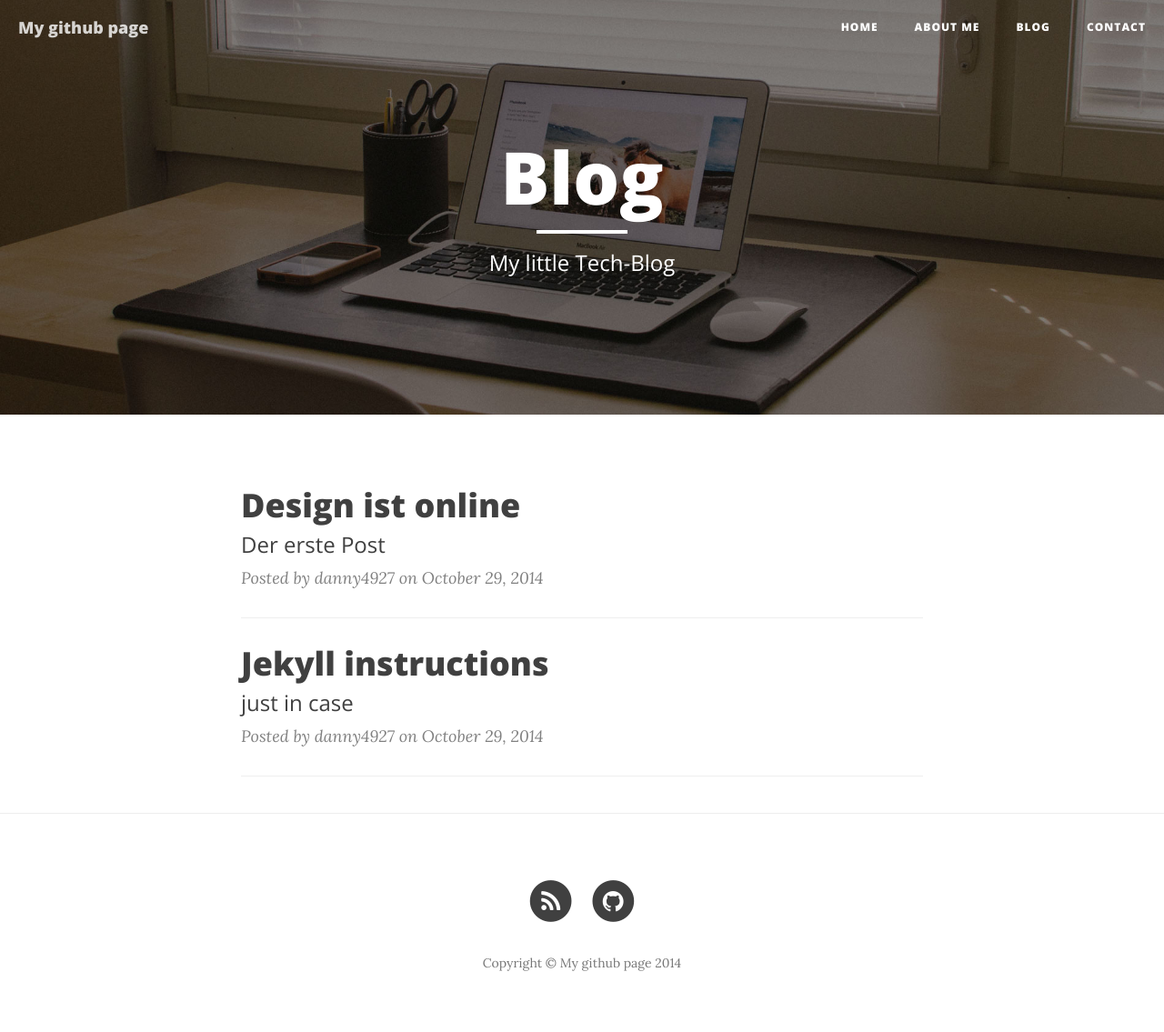
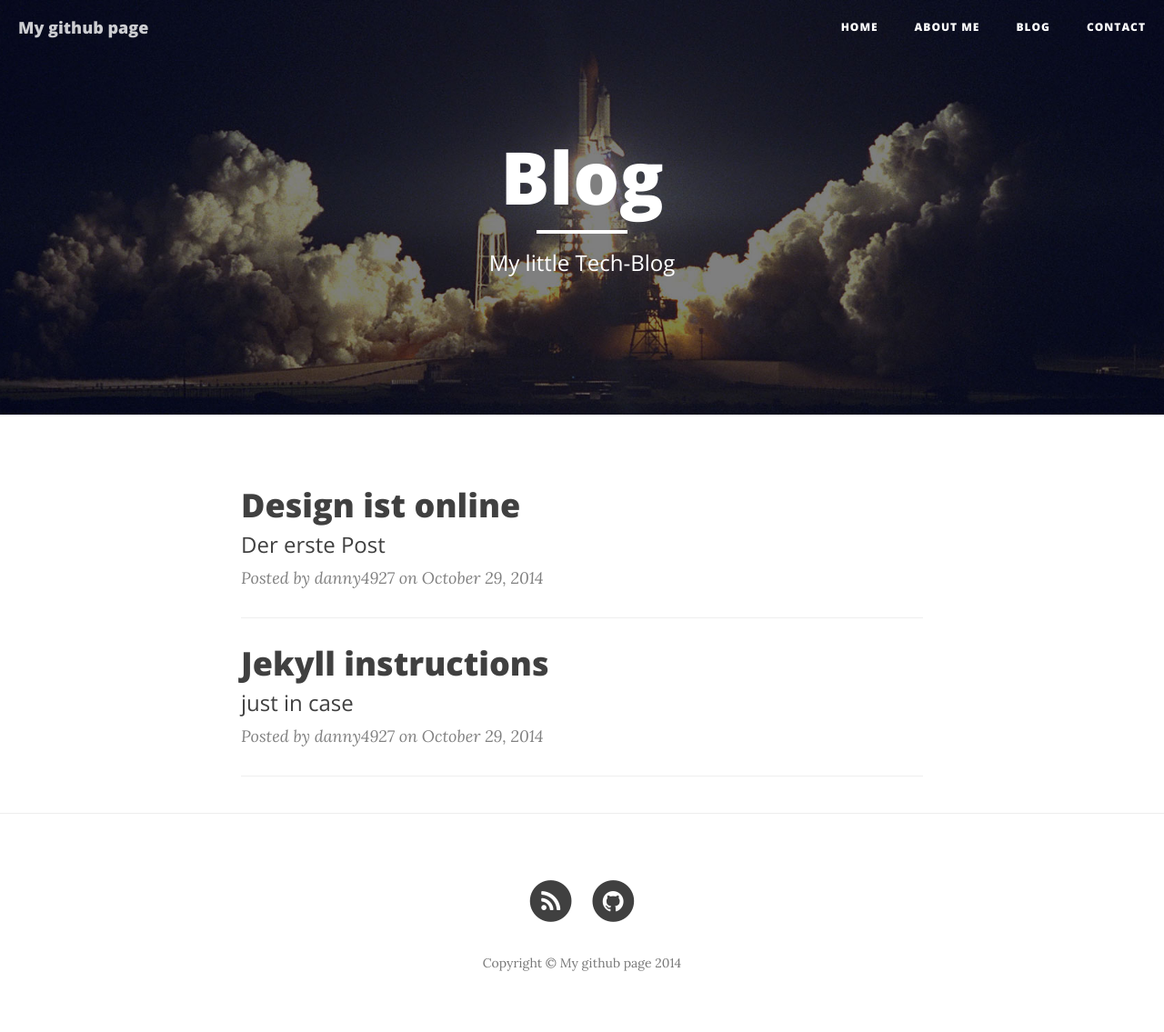
Before and after one commit to Danny4927/danny4927.github.io, a Jekyll site: the page built from blog.md, in a window 1280 px wide. Shown: the whole page at 91% size. Built offline with Jekyll 4.4.1, drawn with Linux system fonts in a browser that asks for light colours; nearby versions of some CDN libraries.

Commit message:
changed background pic for the blog

```diff
--- a/blog.md
+++ b/blog.md
@@ -3,7 +3,7 @@ title: Blog
 permalink: /blog/
 description: "My little Tech-Blog"
 layout: page
-header-img: "../img/home-bg.jpg"
+header-img: "../img/post-bg-04.jpg"
 ---
 
 {% for post in site.posts %}
```
